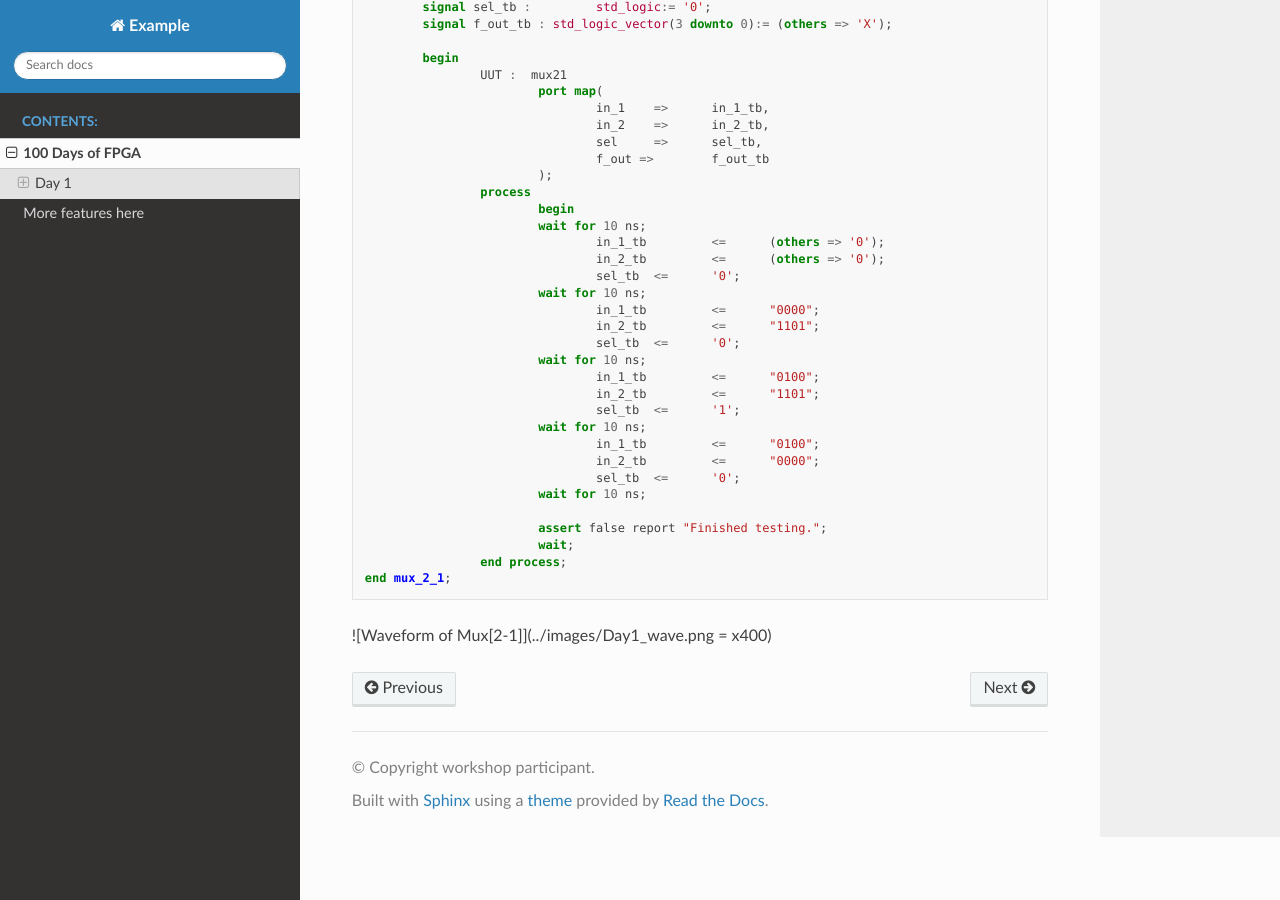
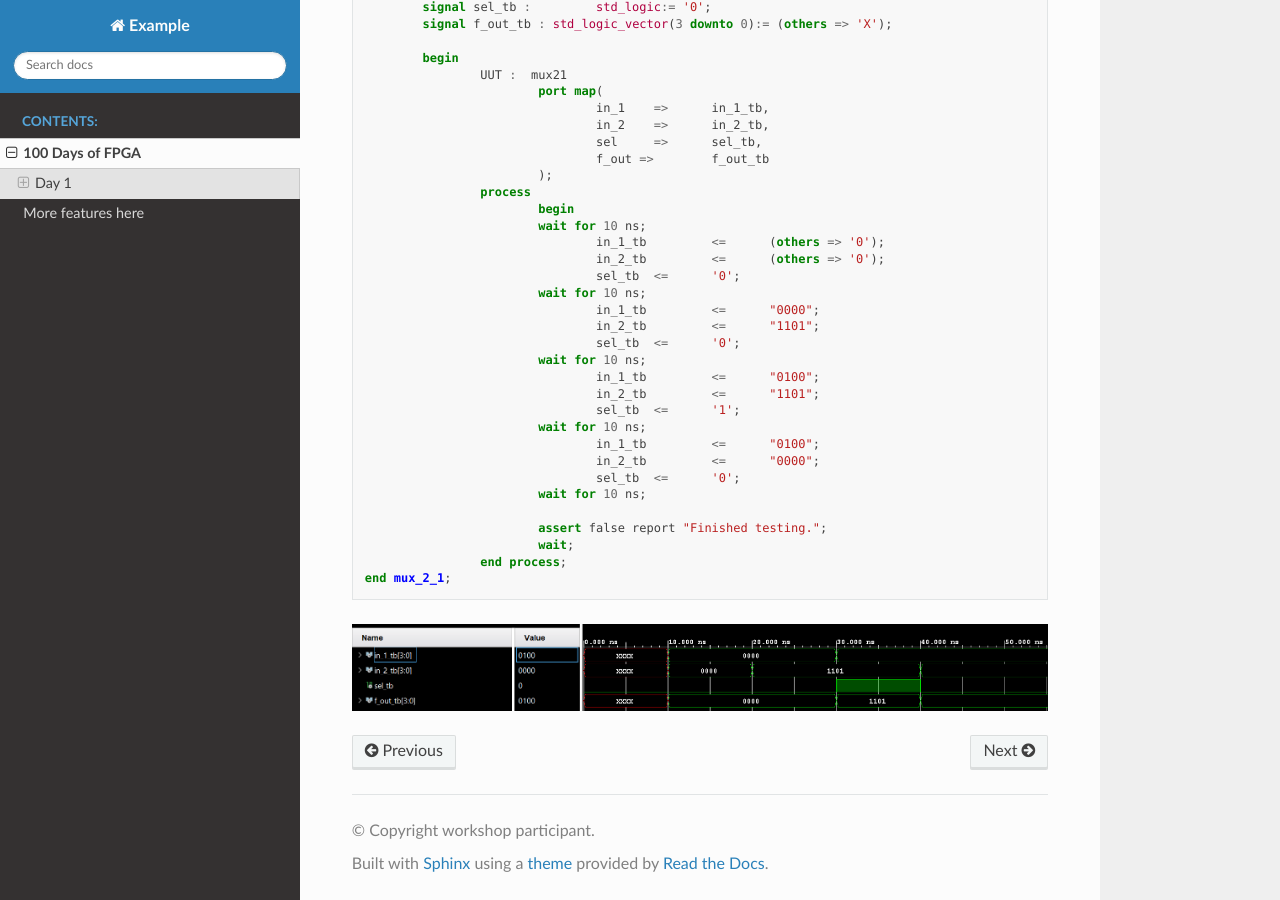
Before and after one commit to IssamChekakta/blog, a Sphinx documentation site: the page built from doc/100Days.md, in a window 1280 px wide and 900 px high, scrolled down 1169 px. Built offline with Sphinx 7.4.7 and the Read the Docs theme 2.0.0, drawn with Linux system fonts in a browser that asks for light colours.

Commit message:
Update 100Days.md

````diff
--- a/doc/100Days.md
+++ b/doc/100Days.md
@@ -94,4 +94,4 @@ architecture mux_2_1 of mux_2_1_tb is
 		end process;
 end mux_2_1;
 ```
-![Waveform of Mux[2-1]](../images/Day1_wave.png = x400)
+![Waveform of Mux[2-1]](../images/Day1_wave.png)
````
